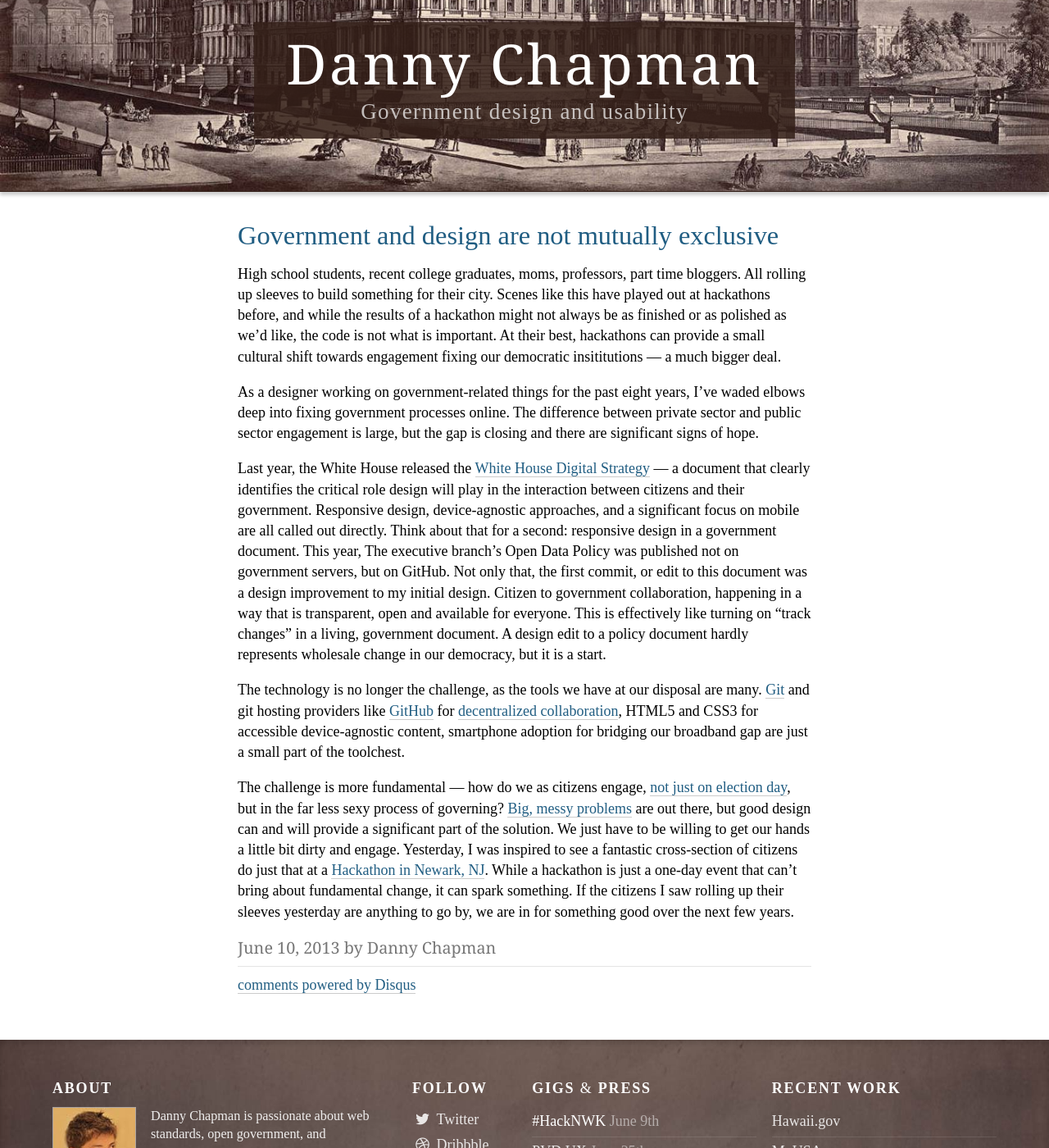
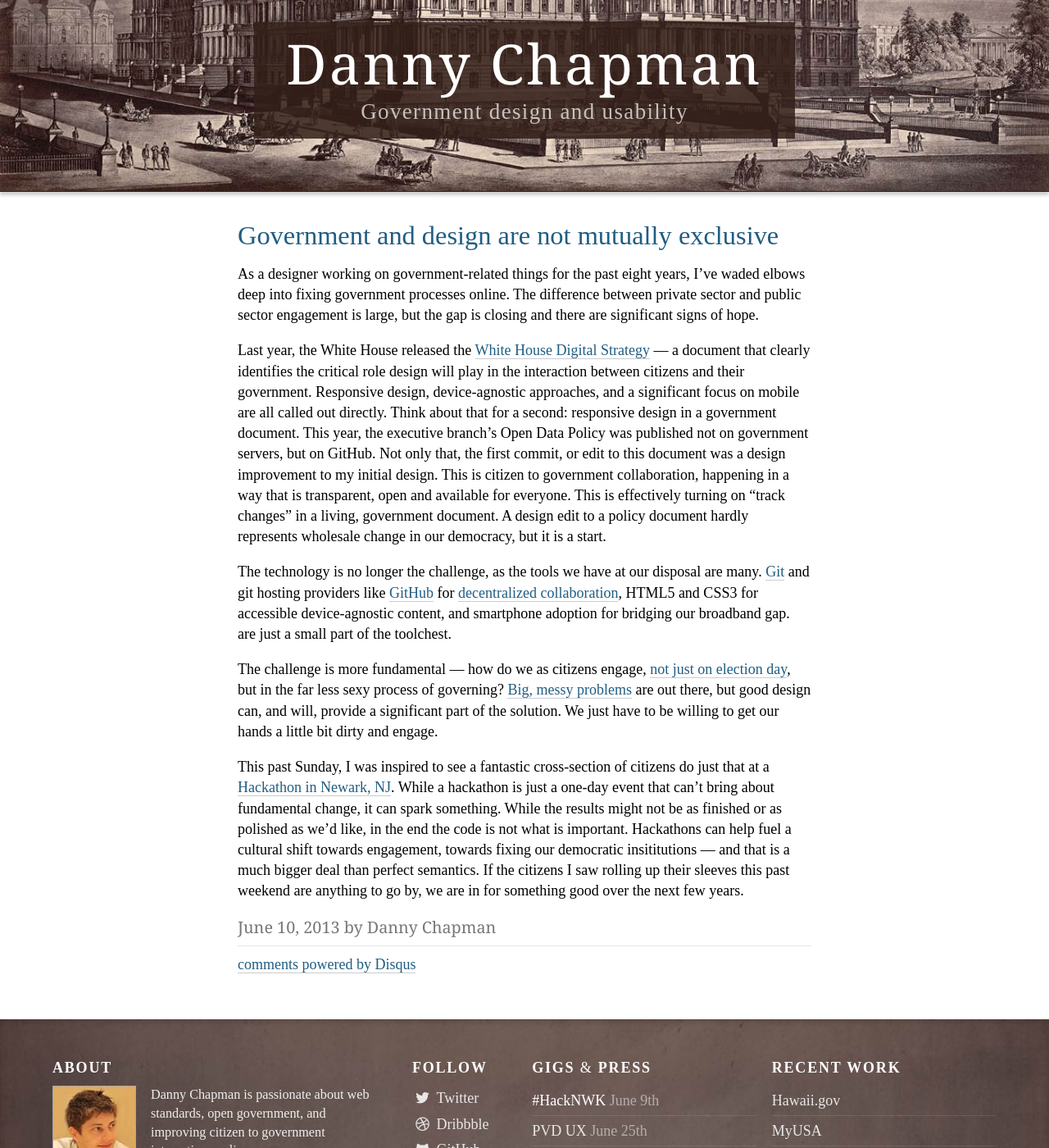
Before and after one commit to dannychapman/dannychapman.github.io, a Jekyll site: the page built from _posts/2013-06-10-government-design.md, in a window 1280 px wide and 1400 px high. Shown: the whole window at 82% size. Built offline with Jekyll 4.4.1, drawn with Linux system fonts in a browser that asks for light colours; comment, search, counter and statistics services are not loaded.

Commit message:
Update 2013-06-10-government-design.md
you rock!

```diff
--- a/_posts/2013-06-10-government-design.md
+++ b/_posts/2013-06-10-government-design.md
@@ -11,13 +11,13 @@ tags:
 published: true
 ---
 
-High school students, recent college graduates, moms, professors, part time bloggers. All rolling up sleeves to build something for their city. Scenes like this have played out at hackathons before, and while the results of a hackathon might not always be as finished or as polished as we’d like, the code is not what is important. At their best, hackathons can provide a small cultural shift towards engagement fixing our democratic insititutions — a much bigger deal.
+As a designer working on government-related things for the past eight years, I’ve waded elbows deep into fixing government processes online. The difference between private sector and public sector engagement is large, but the gap is closing and there are significant signs of hope.
 
-As a designer working on government-related things for the past eight years, I’ve waded  elbows deep into fixing government processes online. The difference between private sector and public sector engagement is large, but the gap is closing and there are significant signs of hope.
-
-Last year, the White House released the [White House Digital Strategy](http://www.whitehouse.gov/sites/default/files/omb/egov/digital-government/digital-government.html) — a document that clearly identifies the critical role design will play in the interaction between citizens and their government. Responsive design, device-agnostic approaches, and a significant focus on mobile are all called out directly. Think about that for a second: responsive design in a government document. This year, The executive branch’s Open Data Policy was published not on government servers, but on GitHub. Not only that, the first commit, or edit to this document was a design improvement to my initial design. Citizen to government collaboration, happening in a way that is transparent, open and available for everyone. This is effectively like turning on "track changes" in a living, government document. A design edit to a policy document hardly represents wholesale change in our democracy, but it is a start.
+Last year, the White House released the [White House Digital Strategy](http://www.whitehouse.gov/sites/default/files/omb/egov/digital-government/digital-government.html) — a document that clearly identifies the critical role design will play in the interaction between citizens and their government. Responsive design, device-agnostic approaches, and a significant focus on mobile are all called out directly. Think about that for a second: responsive design in a government document. This year, the executive branch’s Open Data Policy was published not on government servers, but on GitHub. Not only that, the first commit, or edit to this document was a design improvement to my initial design. This is citizen to government collaboration, happening in a way that is transparent, open and available for everyone. This is effectively turning on "track changes" in a living, government document. A design edit to a policy document hardly represents wholesale change in our democracy, but it is a start.
 
 The technology is no longer the challenge, as the tools we have at our disposal are many. [Git](http://git-scm.com/)
- and git hosting providers like [GitHub](http://www.github.com/) for [decentralized collaboration](http://www.ted.com/talks/clay_shirky_how_the_internet_will_one_day_transform_government.html), HTML5 and CSS3 for accessible device-agnostic content, smartphone adoption for bridging our broadband gap are just a small part of the toolchest.
+ and git hosting providers like [GitHub](http://www.github.com/) for [decentralized collaboration](http://www.ted.com/talks/clay_shirky_how_the_internet_will_one_day_transform_government.html), HTML5 and CSS3 for accessible device-agnostic content, and smartphone adoption for bridging our broadband gap. are just a small part of the toolchest.
 
-The challenge is more fundamental — how do we as citizens engage, [not just on election day](http://www.ted.com/talks/jennifer_pahlka_coding_a_better_government.html), but in the far less sexy process of governing? [Big, messy problems](http://www.dobt.co/blog/) are out there, but good design can and will provide a significant part of the solution. We just have to be willing to get our hands a little bit dirty and engage. Yesterday, I was inspired to see a fantastic cross-section of citizens do just that at a [Hackathon in Newark, NJ](https://twitter.com/search?q=%23hacknwk). While a hackathon is just a one-day event that can’t bring about fundamental change, it can spark something. If the citizens I saw rolling up their sleeves yesterday are anything to go by, we are in for something good over the next few years.
+The challenge is more fundamental — how do we as citizens engage, [not just on election day](http://www.ted.com/talks/jennifer_pahlka_coding_a_better_government.html), but in the far less sexy process of governing? [Big, messy problems](http://www.dobt.co/blog/) are out there, but good design can, and will, provide a significant part of the solution. We just have to be willing to get our hands a little bit dirty and engage.
+
+This past Sunday, I was inspired to see a fantastic cross-section of citizens do just that at a [Hackathon in Newark, NJ](https://twitter.com/search?q=%23hacknwk). While a hackathon is just a one-day event that can’t bring about fundamental change, it can spark something. While the results might not be as finished or as polished as we’d like, in the end the code is not what is important. Hackathons can help fuel a cultural shift towards engagement, towards fixing our democratic insititutions — and that is a much bigger deal than perfect semantics. If the citizens I saw rolling up their sleeves this past weekend are anything to go by, we are in for something good over the next few years.
```
